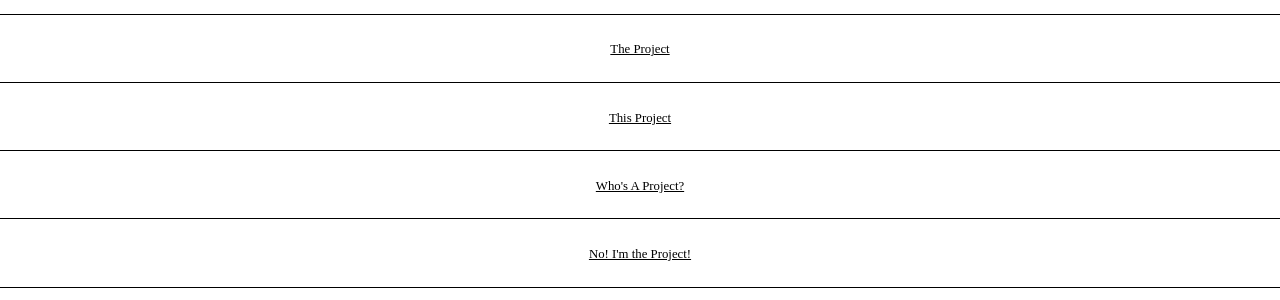
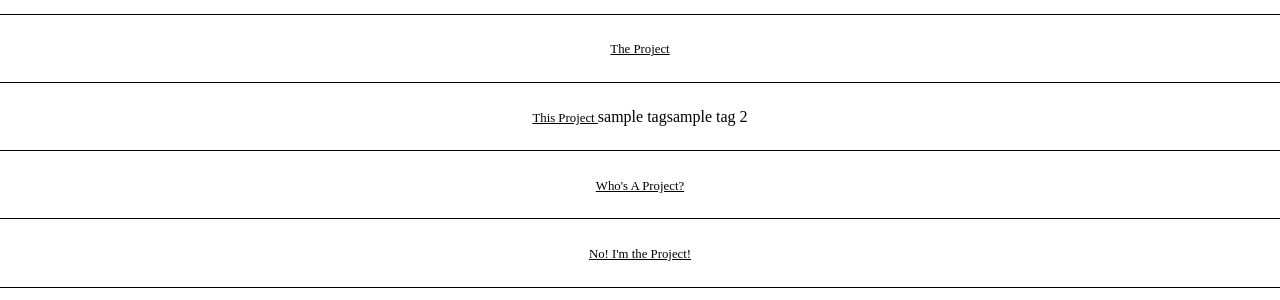
Before and after one commit to basharalidreesi/lab, a Jekyll site: the page built from styling-and-creative-direction.md, in a window 1280 px wide and 1257 px high. Shown: the part 732-1032 px from the top of the window. Built offline with Jekyll 4.4.1, drawn with Linux system fonts in a browser that asks for light colours.

Commit message:
Update styling-and-creative-direction.md

```diff
--- a/styling-and-creative-direction.md
+++ b/styling-and-creative-direction.md
@@ -16,6 +16,7 @@ has_footer_container: true
 			<a class="--color_black --font_size_universal_answer_single" href="{{ item.url }}">
 				{{ item.title }}
 			</a>
+			{{ item.tags }}
 		</li>
 	{% endfor %}
 </ol>
```
